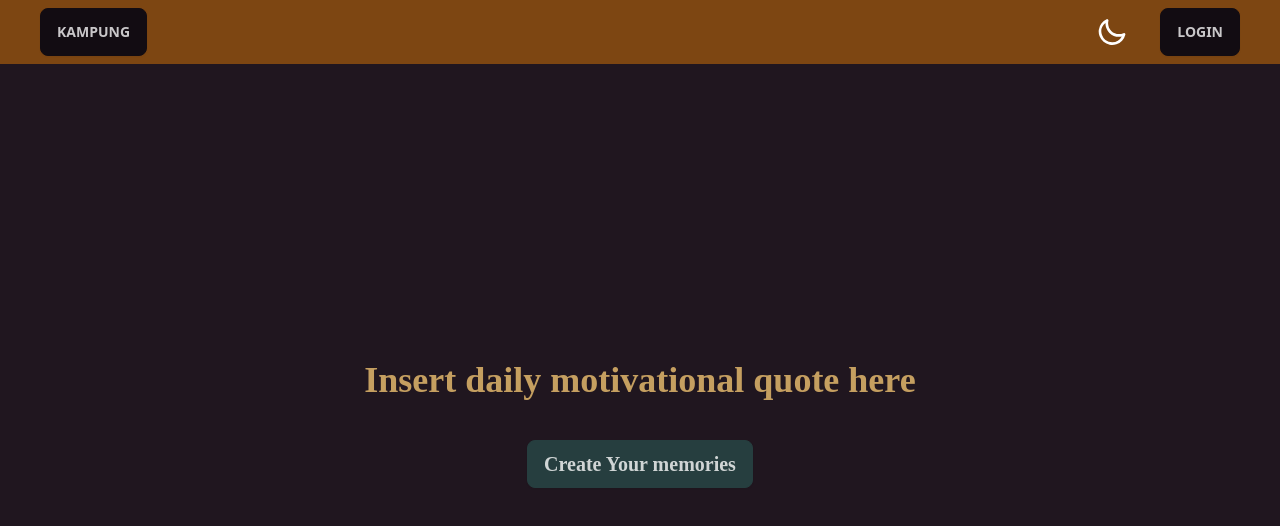
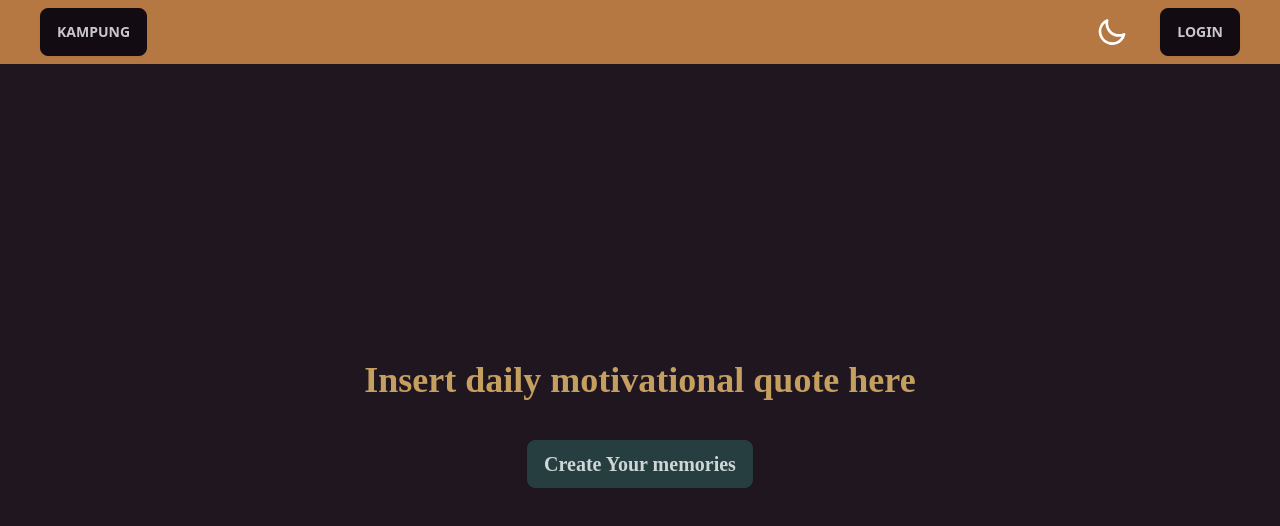
Before and after one commit to DarrellEk/frontend-app, a SvelteKit app: page / in a window 1280 px wide. Shown: the top 526 px of the page. Built offline with nearby package versions, Linux system fonts and the light colour scheme.

Commit message:
added theme change

```diff
--- a/src/components/navbar.svelte
+++ b/src/components/navbar.svelte
@@ -1,8 +1,8 @@
-<nav class="navbar bg-amber-600/50 flex justify-between">
+<nav class="navbar bg-primary/80 flex justify-between">
     <button class="btn btn-neutral mx-8">KAMPUNG</button>
     <div>
         <label class="swap swap-rotate">
-            <input type="checkbox" />
+            <input type="checkbox" class="theme-controller" value="retro" />
             <svg class="swap-on fill-current w-8 h-8 text-black" xmlns="http://www.w3.org/2000/svg" viewBox="0 0 24 24"><path d="M5.64,17l-.71.71a1,1,0,0,0,0,1.41,1,1,0,0,0,1.41,0l.71-.71A1,1,0,0,0,5.64,17ZM5,12a1,1,0,0,0-1-1H3a1,1,0,0,0,0,2H4A1,1,0,0,0,5,12Zm7-7a1,1,0,0,0,1-1V3a1,1,0,0,0-2,0V4A1,1,0,0,0,12,5ZM5.64,7.05a1,1,0,0,0,.7.29,1,1,0,0,0,.71-.29,1,1,0,0,0,0-1.41l-.71-.71A1,1,0,0,0,4.93,6.34Zm12,.29a1,1,0,0,0,.7-.29l.71-.71a1,1,0,1,0-1.41-1.41L17,5.64a1,1,0,0,0,0,1.41A1,1,0,0,0,17.66,7.34ZM21,11H20a1,1,0,0,0,0,2h1a1,1,0,0,0,0-2Zm-9,8a1,1,0,0,0-1,1v1a1,1,0,0,0,2,0V20A1,1,0,0,0,12,19ZM18.36,17A1,1,0,0,0,17,18.36l.71.71a1,1,0,0,0,1.41,0,1,1,0,0,0,0-1.41ZM12,6.5A5.5,5.5,0,1,0,17.5,12,5.51,5.51,0,0,0,12,6.5Zm0,9A3.5,3.5,0,1,1,15.5,12,3.5,3.5,0,0,1,12,15.5Z"/></svg>
             <svg class="swap-off fill-current w-8 h-8 text-white" xmlns="http://www.w3.org/2000/svg" viewBox="0 0 24 24"><path d="M21.64,13a1,1,0,0,0-1.05-.14,8.05,8.05,0,0,1-3.37.73A8.15,8.15,0,0,1,9.08,5.49a8.59,8.59,0,0,1,.25-2A1,1,0,0,0,8,2.36,10.14,10.14,0,1,0,22,14.05,1,1,0,0,0,21.64,13Zm-9.5,6.69A8.14,8.14,0,0,1,7.08,5.22v.27A10.15,10.15,0,0,0,17.22,15.63a9.79,9.79,0,0,0,2.1-.22A8.11,8.11,0,0,1,12.14,19.73Z"/></svg>
           </label>
--- a/tailwind.config.js
+++ b/tailwind.config.js
@@ -7,6 +7,5 @@ export default {
   plugins: [require("daisyui")],
   daisyui: {
     themes: ["coffee", "retro"],
-    darkTheme: "coffee",
   }
 }
```
